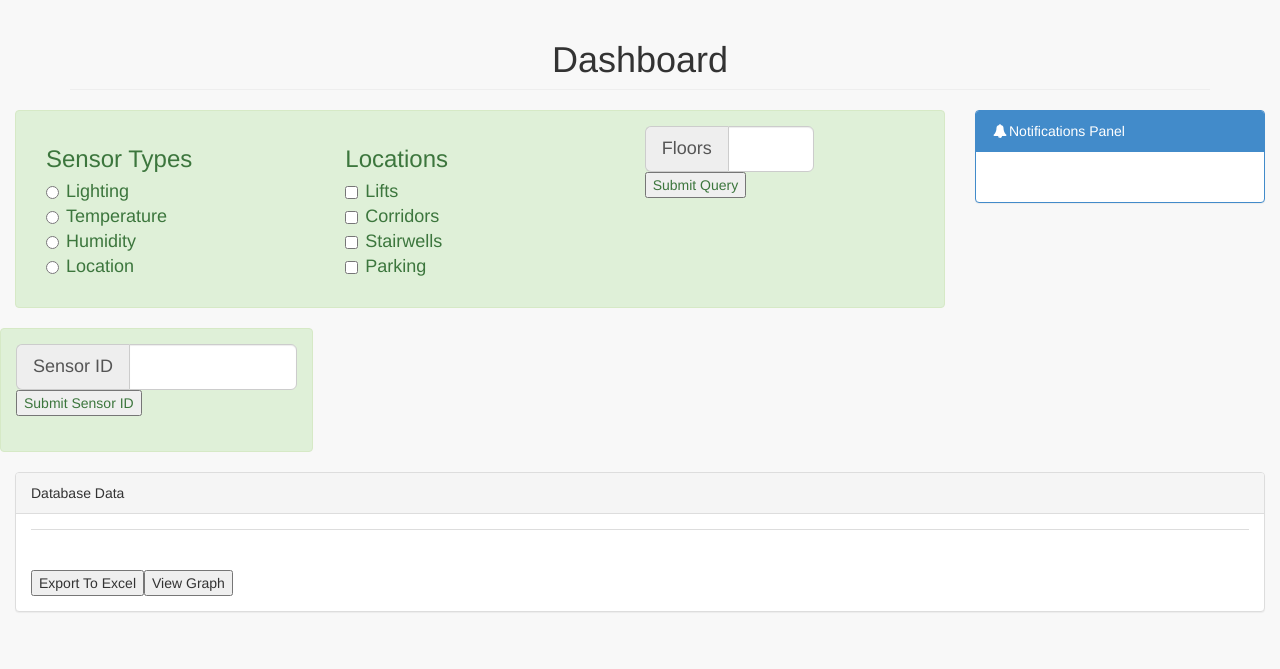
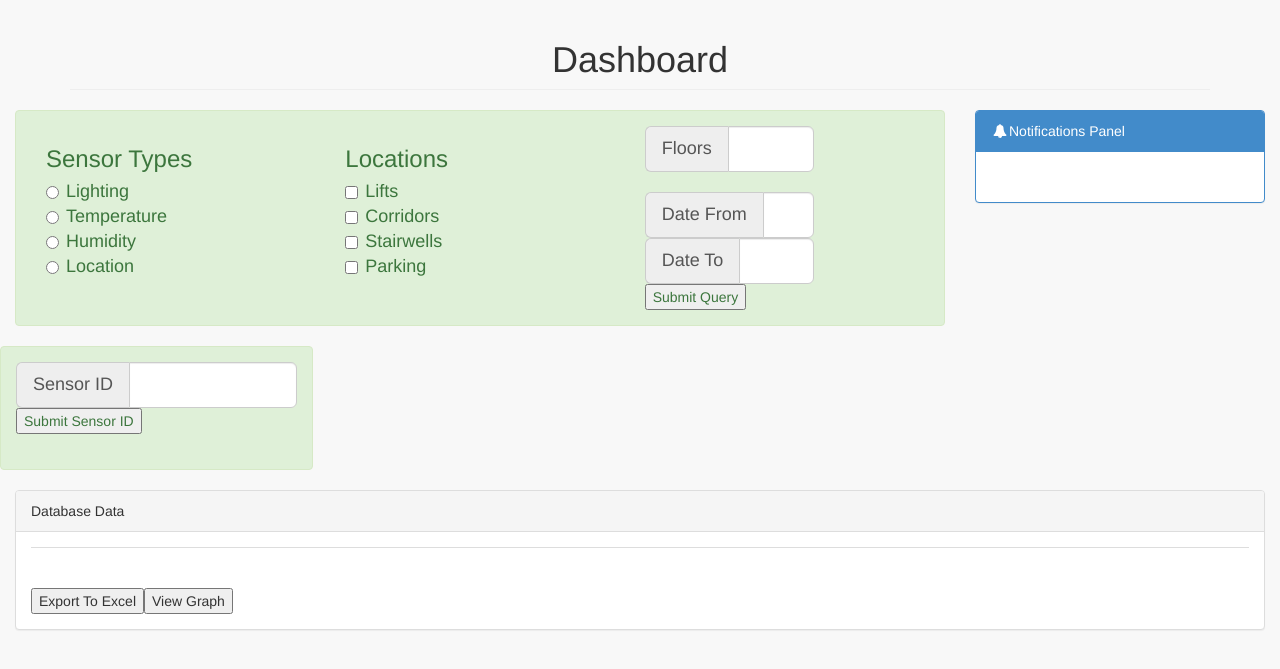
Before and after one commit to mattinmir/sensors, a PHP site: page /index.html.php in a window 1280 px wide. Shown: the top 669 px of the page. Run offline with PHP 8.4, Linux system fonts and the light colour scheme; data that the repository does not hold is empty; some libraries are stand-ins or nearby versions.

Commit message:
added date fields

```diff
--- a/web/index.html.php
+++ b/web/index.html.php
@@ -106,9 +106,38 @@
 						</div>
 						<!--End Floors-->
 
+						<br/>
+
+						<!--Date From-->
+						<div class="row">
+							<div class="col-lg-8">
+								<div class="input-group input-group-lg">
+										<span class="input-group-addon">
+										   Date From
+										</span>
+									<input type="text" name="floors" id="floors" class="form-control">
+								</div>
+							</div>
+						</div>
+						<!--End Date From-->
+
+						<!--Date To-->
+						<div class="row">
+							<div class="col-lg-8">
+								<div class="input-group input-group-lg">
+										<span class="input-group-addon">
+										   Date To
+										</span>
+									<input type="text" name="floors" id="floors" class="form-control">
+								</div>
+							</div>
+						</div>
+						<!--End Date To-->
+
 						<div>
 							<input type="submit" value="Submit Query"/>
 						</div>
+
 					</div>
 				</form>
 			</div>
```
